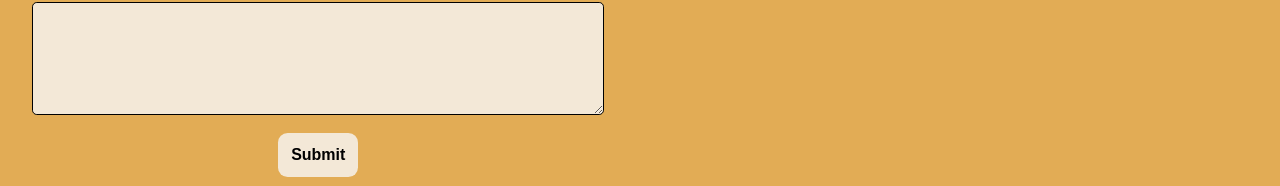
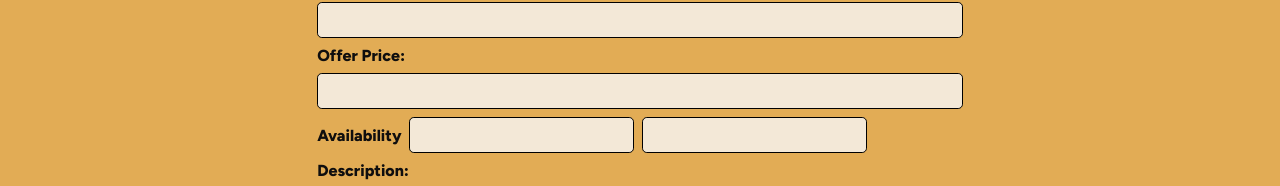
Before and after one commit to chrstphrddtz/boxi, a Next.js app: page /users/1/edit in a window 1280 px wide. Shown: the part 419-605 px from the top of the page. Built offline with nearby package versions, Linux system fonts and the light colour scheme; no server answers; the database is empty.

Commit message:
Edit search form

```diff
--- a/components/EditProfileForm.tsx
+++ b/components/EditProfileForm.tsx
@@ -1,10 +1,18 @@
+import { useState } from "react";
 import styled from "styled-components";
 import { StyledButton } from "./StyledButton";
+import DatePicker from "react-datepicker";
+import "react-datepicker/dist/react-datepicker.css";
 
 const FormContainer = styled.form`
   display: grid;
   gap: 0.5rem;
-  width: 20rem;
+  @media (max-width: 499px) {
+    display: flex;
+    flex-direction: column;
+    gap: 0.5rem;
+    width: 15rem;
+  }
 `;
 
 const Wrapper = styled.div`
@@ -12,9 +20,10 @@ const Wrapper = styled.div`
   flex-direction: row;
   align-items: center;
   gap: 0.5rem;
-  @media (max-width: 390px) {
+  @media (max-width: 499px) {
     display: flex;
     flex-direction: column;
+    align-items: flex-start;
     gap: 0.5rem;
     width: 15rem;
   }
@@ -33,6 +42,18 @@ const Input = styled.input`
   font-size: 1rem;
 `;
 
+const StyledDatePicker = styled(DatePicker)`
+  padding: 0.5rem;
+  font-size: inherit;
+  border: 1px solid black;
+  background-color: #f3e8d7;
+  border-radius: 0.3rem;
+  font-size: 1rem;
+  @media (max-width: 499px) {
+    width: 15rem;
+  }
+`;
+
 const TextArea = styled.textarea`
   font-family: inherit;
   border: 1px solid black;
@@ -47,6 +68,17 @@ export default function EditProfileForm({
   onSubmit,
   defaultData,
 }: any) {
+  const [startDate, setStartDate] = useState(null);
+  const [endDate, setEndDate] = useState(null);
+
+  function handleStartDateChange(date: any) {
+    setStartDate(date);
+  }
+
+  function handleEndDateChange(date: any) {
+    setEndDate(date);
+  }
+
   function handleSubmit(event: any) {
     event.preventDefault();
     onSubmit(event);
@@ -108,6 +140,35 @@ export default function EditProfileForm({
         defaultValue={defaultData?.price}
       />
 
+      <Wrapper>
+        <Label htmlFor="availability">Availability</Label>
+        <StyledDatePicker
+          id="availability.start"
+          name="availability.start"
+          // required
+          selected={startDate}
+          onChange={handleStartDateChange}
+          selectsStart
+          startDate={startDate}
+          endDate={endDate}
+          placeholderText={defaultData?.availability.start}
+          dateFormat={"yyyy/MM/dd"}
+          // defaultValue={defaultData?.availability.start}
+        />
+        <StyledDatePicker
+          id="availability.end"
+          name="availability.end"
+          // required
+          selected={endDate}
+          onChange={handleEndDateChange}
+          selectsEnd
+          startDate={startDate}
+          endDate={endDate}
+          placeholderText={defaultData?.availability.end}
+          dateFormat={"yyyy/MM/dd"}
+        />
+      </Wrapper>
+
       <Label htmlFor="description">Description:</Label>
       <TextArea
         id="description"
--- a/components/ProfileView.tsx
+++ b/components/ProfileView.tsx
@@ -125,7 +125,7 @@ export default function ProfileView({ user }: any) {
       <OfferContainer>
         <H2>Your Offer</H2>
         <OfferInfo>
-          <OfferTitle>Your Price: </OfferTitle>
+          <OfferTitle>Offer Price: </OfferTitle>
           <OfferDescription>{user.price} €</OfferDescription>
           <OfferTitle>Your Availability: </OfferTitle>
           <OfferDescription>
--- a/src/pages/users/[id]/edit.tsx
+++ b/src/pages/users/[id]/edit.tsx
@@ -6,9 +6,11 @@ import EditProfileForm from "../../../../components/EditProfileForm";
 import styled from "styled-components";
 
 const Article = styled.article`
-  padding: 1rem;
+  padding: 10rem;
   display: grid;
-  grid-template-columns: 2fr 1fr;
+  align-items: center;
+  justify-content: center;
+  /* grid-template-rows: 1fr; */
   margin: 1rem;
 `;
 
```
Also changed, not shown: components/SearchForm.tsx (+4 -6 lines), src/pages/search.tsx (+4 -4 lines).
